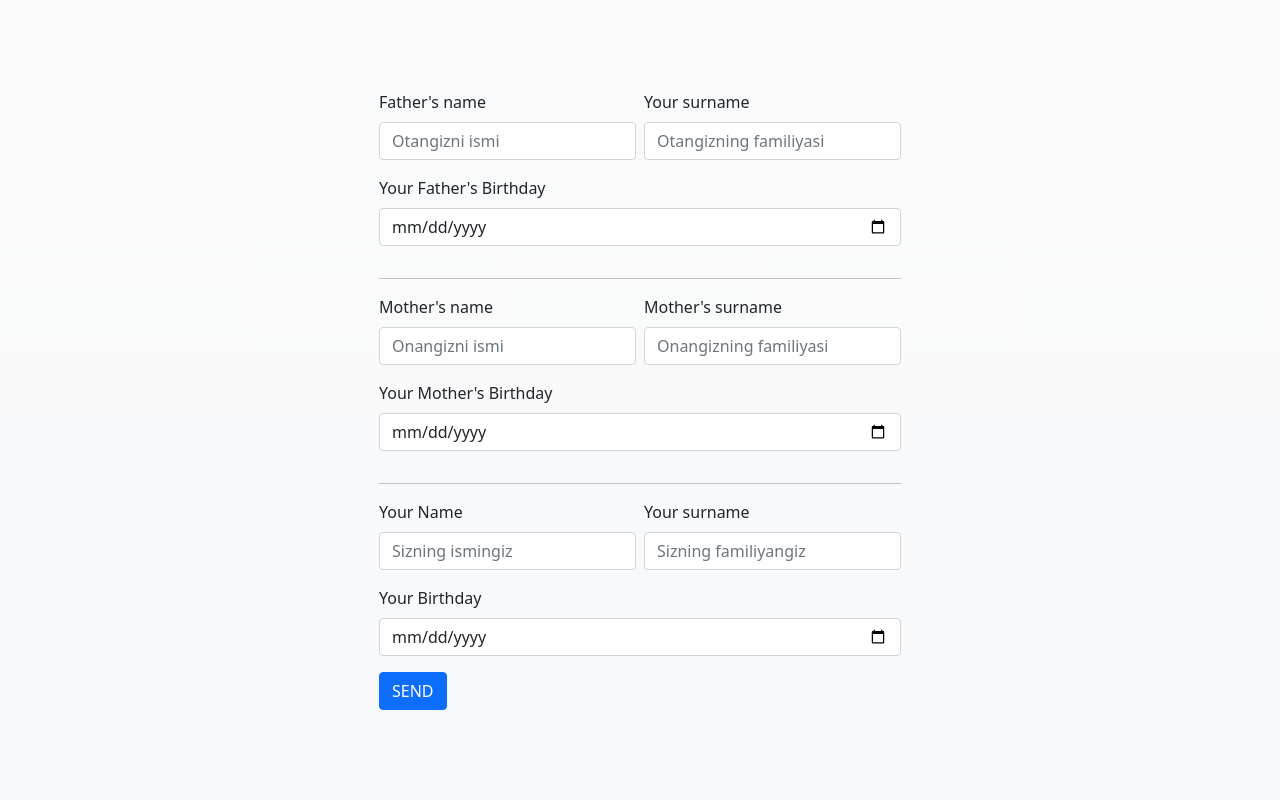
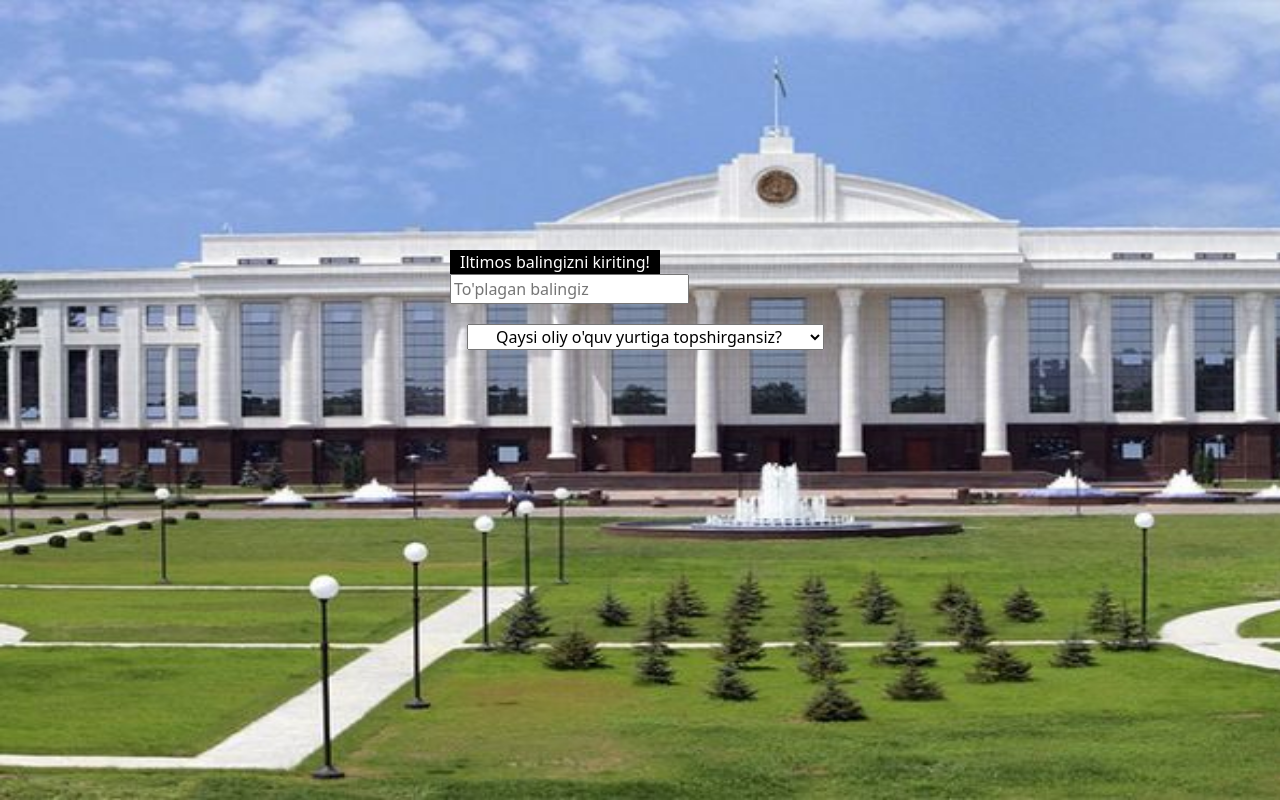
Before and after one commit to ikhtiyorovich-pro/js-Birthday, a plain HTML site: page index.html in a window 1280 px wide. Drawn offline with Linux system fonts and the light colour scheme.

Commit message:
next changes

```diff
--- a/index.html
+++ b/index.html
@@ -1,87 +1,75 @@
 <!DOCTYPE html>
 <html lang="en">
   <head>
-  <meta charset="UTF-8">
-  <meta http-equiv="X-UA-Compatible" content="IE=edge">
-  <meta name="viewport" content="width=device-width, initial-scale=1.0">
-  <title>Js-Birthday</title>
-  <link rel="stylesheet" href="./bootstrap/dist/css/bootstrap.min.css">
-  <link rel="stylesheet" href="./css/main.css">
-
+    <meta charset="UTF-8" />
+    <meta http-equiv="X-UA-Compatible" content="IE=edge" />
+    <meta name="viewport" content="width=device-width, initial-scale=1.0" />
+    <link rel="stylesheet" href="./bootstrap/dist/css/bootstrap.min.css" />
+    <link rel="stylesheet" href="./styles/style.css" />
+    <link rel="icon" href="./images/gerb.png" />
+    <title>DTM test javoblari</title>
   </head>
   <body>
-  <div class="bg-gradient bg-light container-fluid d-flex justify-content-center align-items-center vh-100">
-    <form class="form d-flex flex-column" method="GET" action="https://echo.htmlacademy.ru">
-      <div class="d-flex">
-        <div class="mb-3 me-2">
-          <label for="fname" class="form-label">Father's name</label>
-          <input type="text" class="form-control" name="fname" id="fname" aria-describedby="helpId"
-            placeholder="Otangizni ismi" required="required">
-        </div>
-        <div class="mb-3">
-          <label for="lname" class="form-label">Your surname</label>
-          <input type="text" class="form-control" name="lname" id="lname" aria-describedby="helpId"
-            placeholder="Otangizning familiyasi" required="required">
-        </div>
+    <div class="container-fluid all-wrapper">
+      <form
+        class="form results-form"
+        method="POST"
+        action="https//echo.htmlacademy.ru"
+      >
+        <label class="form__label" for="results-id"
+          >Iltimos balingizni kiriting!</label
+        >
+        <input
+          placeholder="To'plagan balingiz"
+          type="text"
+          name="results-input"
+          id="results-id"
+        />
 
-      </div>
-      <div>
-        <div class="mb-3">
-          <label for="tdate" class="form-label">Your Father's Birthday
-          </label>
-          <input type="date" class="form-control form-control-sm|lg" name="tdate" id="tdate" aria-describedby="helpId"  required>
-        </div>
-      </div>
-      <hr>
-      <div class="d-flex">
+        <select
+          class="d-block select"
+          name="university__select"
+          id="university__select-id"
+          required
+        >
+          <option
+            class="results__question"
+            value="university__select"
+            selected
+            disabled
+            hidden
+          >
+            Qaysi oliy o'quv yurtiga topshirgansiz?
+          </option>
+          <option class="UMU" value="university__select">
+            O’zbekiston milliy universiteti
+          </option>
+          <option class="TDTU" value="university__select">
+            Toshkent davlat texnika universiteti
+          </option>
+          <option class="TDIU" value="university__select">
+            Toshkent davlat iqtisodiyot universiteti
+          </option>
+          <option class="UDJTU" value="university__select">
+            O’zbekiston davlat jahon tillari universiteti
+          </option>
+          <option class="TDSHI" value="university__select">
+            Toshkent davlat sharqshunoslik instituti
+          </option>
+          <option class="TAQI" value="university__select">
+            Toshkent arxitektura-qurilish instituti
+          </option>
+          <option class="TTVESI" value="university__select">
+            Toshkent to’qimachilik va engil sanoat istituti
+          </option>
+          <option class="TAYI" value="university__select">
+            Toshkent avtomobil-yo’llari instituti
+          </option>
+        </select>
 
-        <div class="mb-3 me-2">
-          <label for="fname" class="form-label">Mother's name</label>
-          <input type="text" class="form-control" name="fname" id="fname" aria-describedby="helpId"
-            placeholder="Onangizni ismi" required="required">
-        </div>
-        <div class="mb-3">
-          <label for="lname" class="form-label">Mother's surname</label>
-          <input type="text" class="form-control" name="lname" id="lname" aria-describedby="helpId"
-            placeholder="Onangizning familiyasi" required="required">
-        </div>
-
-      </div>
-      <div>
-        <div class="mb-3">
-          <label for="tdate" class="form-label">Your Mother's Birthday
-          </label>
-          <input type="date" class="form-control form-control-sm|lg" name="tdate" id="tdate" aria-describedby="helpId" required>
-        </div>
-      </div>
-      <hr>
-      <div class="d-flex">
-
-        <div class="mb-3 me-2">
-          <label for="fname" class="form-label">Your Name</label>
-          <input type="text" class="form-control" name="fname" id="fname" aria-describedby="helpId"
-            placeholder="Sizning ismingiz" required="required">
-        </div>
-        <div class="mb-3">
-          <label for="lname" class="form-label">Your surname</label>
-          <input type="text" class="form-control" name="lname" id="lname" aria-describedby="helpId"
-            placeholder="Sizning familiyangiz" required="required">
-        </div>
-      </div>
-      <div>
-        <div class="mb-3">
-          <label for="tdate" class="form-label">Your Birthday
-          </label>
-          <input type="date" class="form-control form-control-sm|lg" name="tdate" id="tdate" aria-describedby="helpId" required>
-        </div>
-      </div>
-      <div>
-        <button type="submit" class="btn btn-primary">SEND</button>
-      </div>
+        <span class="results__span"></span>
       </form>
     </div>
-  <script src="./bootstrap/dist/js/bootstrap.bundle.min.js" async defer></script>
     <script src="./js/main.js"></script>
   </body>
-
 </html>
--- a/js/main.js
+++ b/js/main.js
@@ -1,15 +1,2 @@
-let x = document.querySelector(".form");
-let myquery=document.querySelector(".container-fluid");
-x.addEventListener("submit", (evt) => {
-  evt.preventDefault();
-  let name = x.querySelector("#fname").value;
-  let name = x.querySelector("#lname").value;
-  let date = x.querySelector("#tdate").value;
-  x.setAttribute("style","display: none !important");
-  var element=document.createElement("div");
-  element.classList.add("h1");
-  // element.appendChild(document.createTextNode("Hello"));
-  element.textContent=`${name} ${name} ${date}`;
-  myquery.appendChild(element);
-
-})
+var elFormConvert = document.querySelector(".results-form");
+var
--- /dev/null
+++ b/styles/style.css
@@ -0,0 +1,30 @@
+body{
+  background-image: url(/images/AwtzPJZFYffvvQEnFEmB.jpg);
+  background-repeat: no-repeat;
+  background-size: 1550px 800px;
+}
+
+
+.form {
+  width: 100%;
+  max-width: 390px;
+  margin: 0 auto;
+  margin-top: 250px;
+  transform: translateX(5px);
+}
+
+.form__label{
+  color: white;
+  background-color: black;
+  padding: 0 10px;
+}
+
+.select {
+  margin: 0 auto;
+  margin-top: 20px;
+  text-align: center;
+}
+
+.results__question{
+  border: none;
+}
```
Also changed, not shown: css/main.css (deleted), images/5e4f7081bcf67362218472.jpg (added), images/AwtzPJZFYffvvQEnFEmB.jpg (added), images/gerb.png (added). Lines whose indentation alone changed are shown as unchanged.
